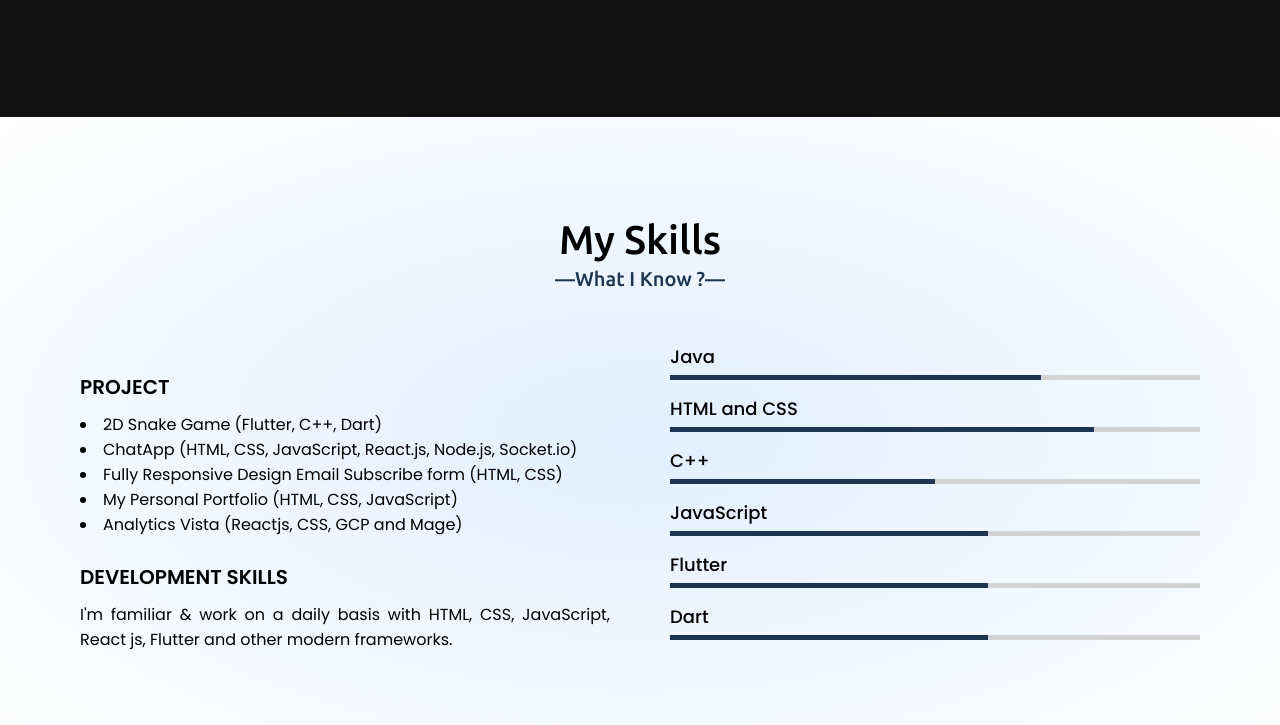
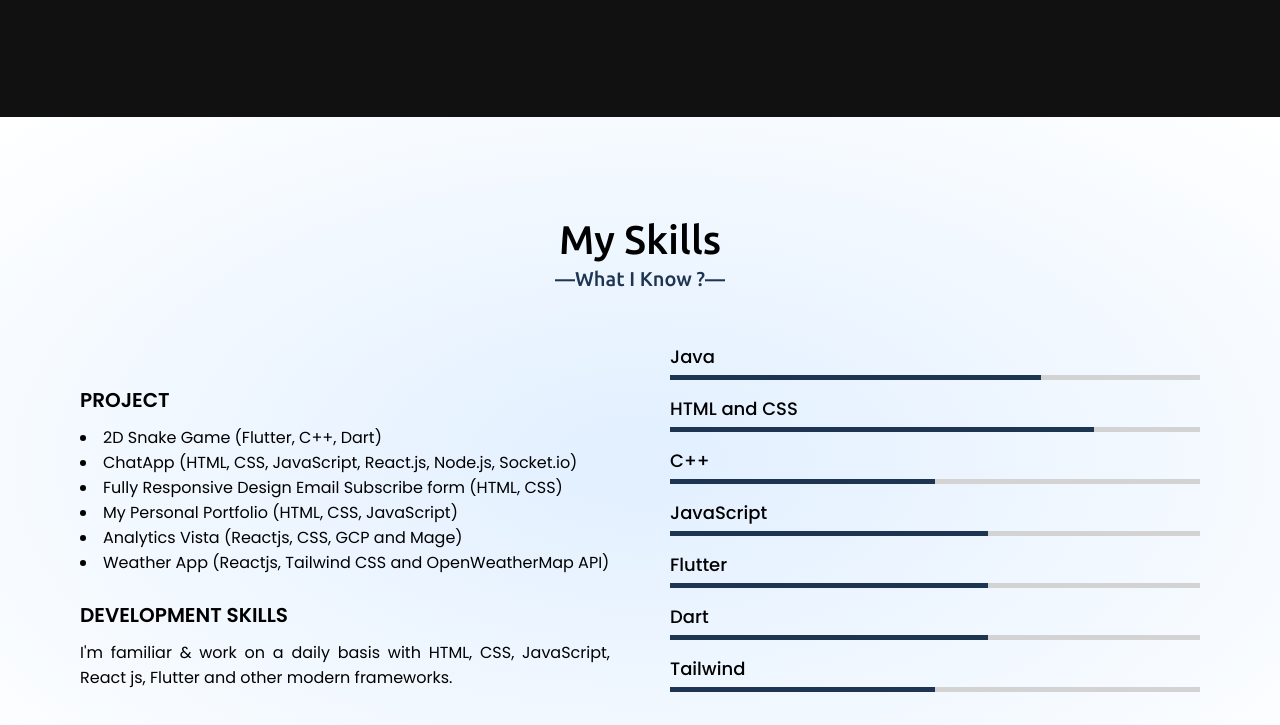
Before and after one commit to nathShruti/Portfolio, a plain HTML site: page index.html in a window 1280 px wide. Shown: the part 2072-2797 px from the top of the page. Drawn offline with nearby package versions, Linux system fonts and the light colour scheme.

Commit message:
new project

```diff
--- a/index.html
+++ b/index.html
@@ -110,6 +110,7 @@
                 <li class="project">Fully Responsive Design Email Subscribe form (HTML, CSS)</li>
                 <li class="project">My Personal Portfolio (HTML, CSS, JavaScript)</li>
                 <li class="project">Analytics Vista (Reactjs, CSS, GCP and Mage)</li>
+                <li class="project">Weather App (Reactjs, Tailwind CSS and OpenWeatherMap API)</li>
               </p>
 
               <br>
@@ -155,6 +156,12 @@
                   <span>Dart</span>
                 </div>
                 <div class="line dart"></div>
+              </div>
+              <div class="bars">
+                <div class="info">
+                  <span>Tailwind</span>
+                </div>
+                <div class="line tailwind"></div>
               </div>
             </div>
           </div>
--- a/main.css
+++ b/main.css
@@ -472,6 +472,10 @@
     width: 60%;
   }
 
+  .skills-content .right .tailwind::before {
+    width: 50%;
+  }
+
   /*  Projects  */
   .projects .title::after {
     content: "What I did ?";
```
